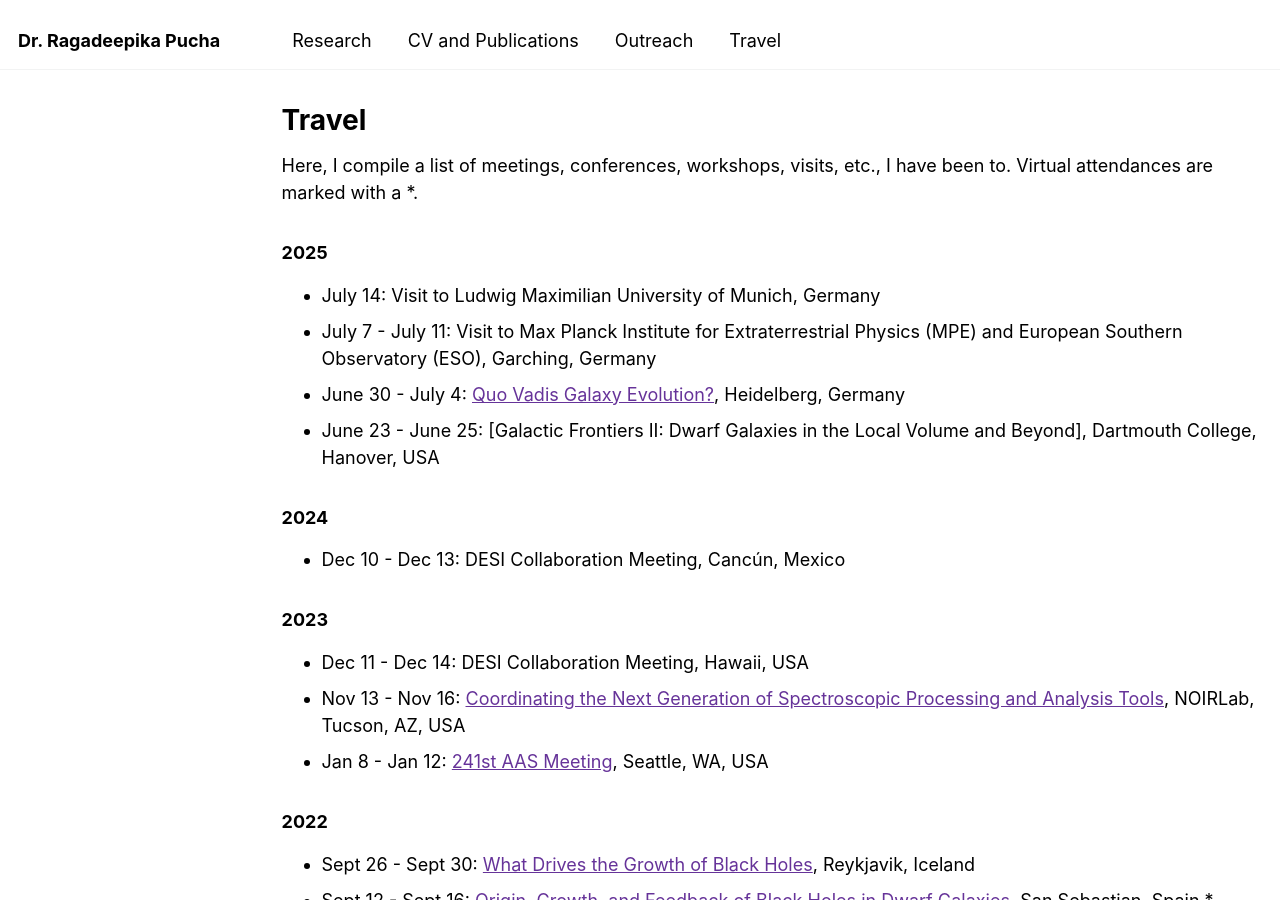
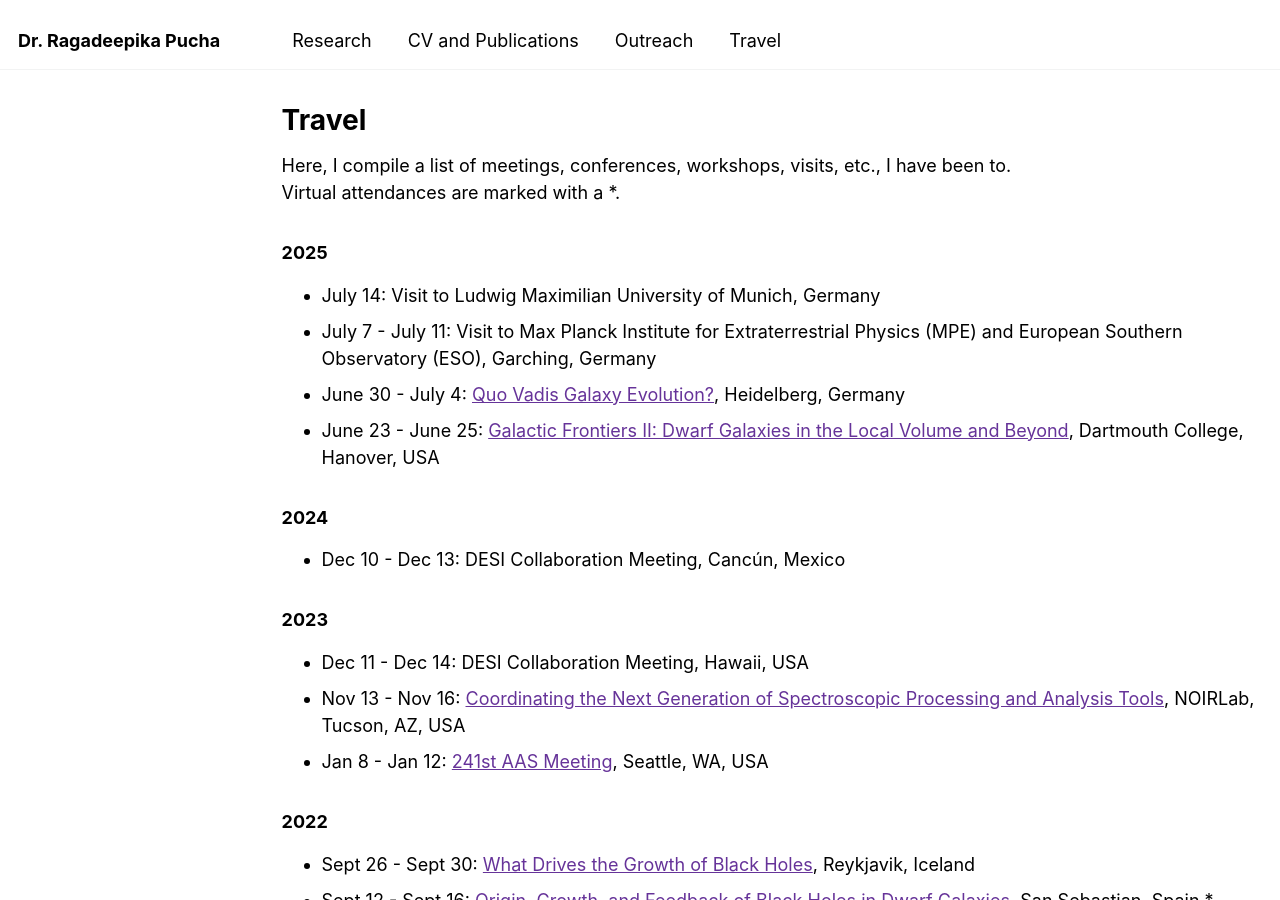
Before and after one commit to Ragadeepika-Pucha/Ragadeepika-Pucha.github.io, a Jekyll site: the page built from _pages/travel.md, in a window 1280 px wide and 900 px high. Built offline with Jekyll 4.4.1, drawn with Linux system fonts in a browser that asks for light colours.

```diff
--- a/_pages/travel.md
+++ b/_pages/travel.md
@@ -5,13 +5,14 @@ permalink: /travel/
 author_profile: false
 ---
 
-Here, I compile a list of meetings, conferences, workshops, visits, etc., I have been to. Virtual attendances are marked with a *.
+Here, I compile a list of meetings, conferences, workshops, visits, etc., I have been to.  <br/>
+Virtual attendances are marked with a *.
 
 ### 2025
 * July 14: Visit to Ludwig Maximilian University of Munich, Germany
 * July 7 - July 11: Visit to Max Planck Institute for Extraterrestrial Physics (MPE) and European Southern Observatory (ESO), Garching, Germany
 * June 30 - July 4: [Quo Vadis Galaxy Evolution?](https://sites.google.com/view/quovadisgalaxyevolution/home), Heidelberg, Germany
-* June 23 - June 25: [Galactic Frontiers II: Dwarf Galaxies in the Local Volume and Beyond], Dartmouth College, Hanover, USA
+* June 23 - June 25: [Galactic Frontiers II: Dwarf Galaxies in the Local Volume and Beyond](https://sites.dartmouth.edu/galactic-frontiers-2025/), Dartmouth College, Hanover, USA
 
 ### 2024
 * Dec 10 - Dec 13: DESI Collaboration Meeting, Cancún, Mexico
```
